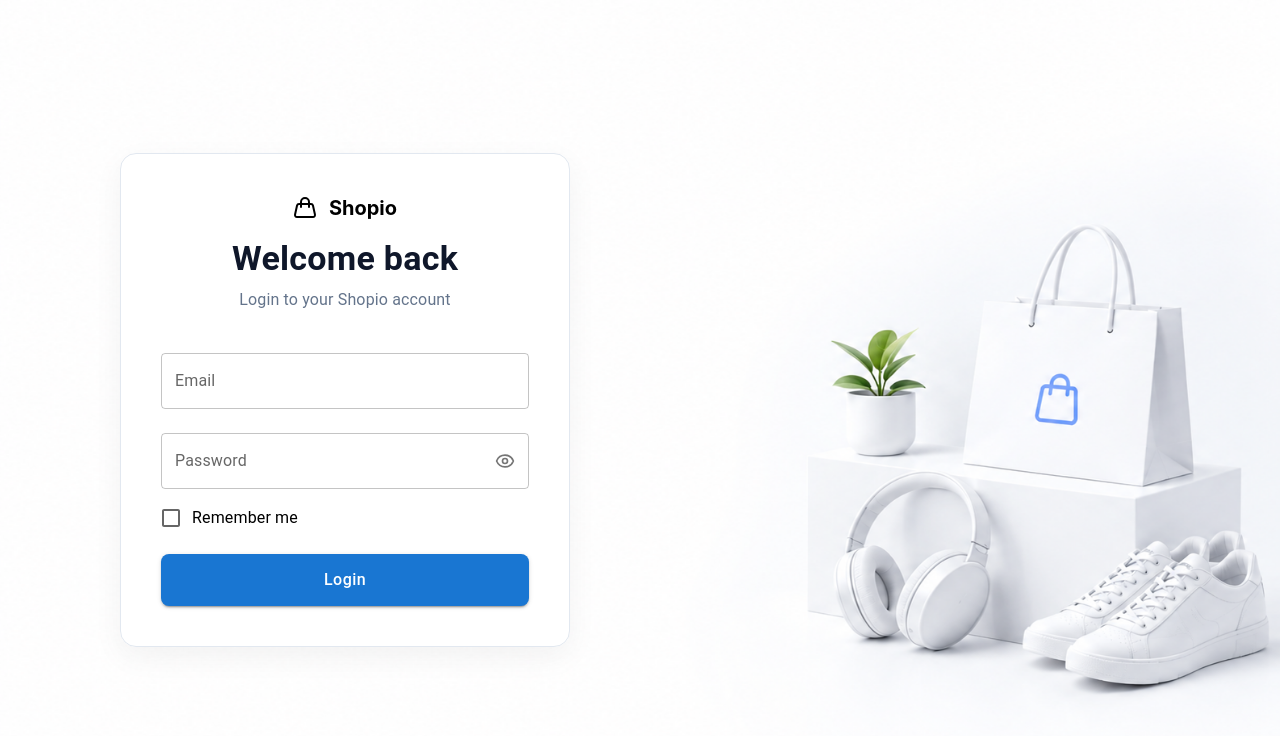
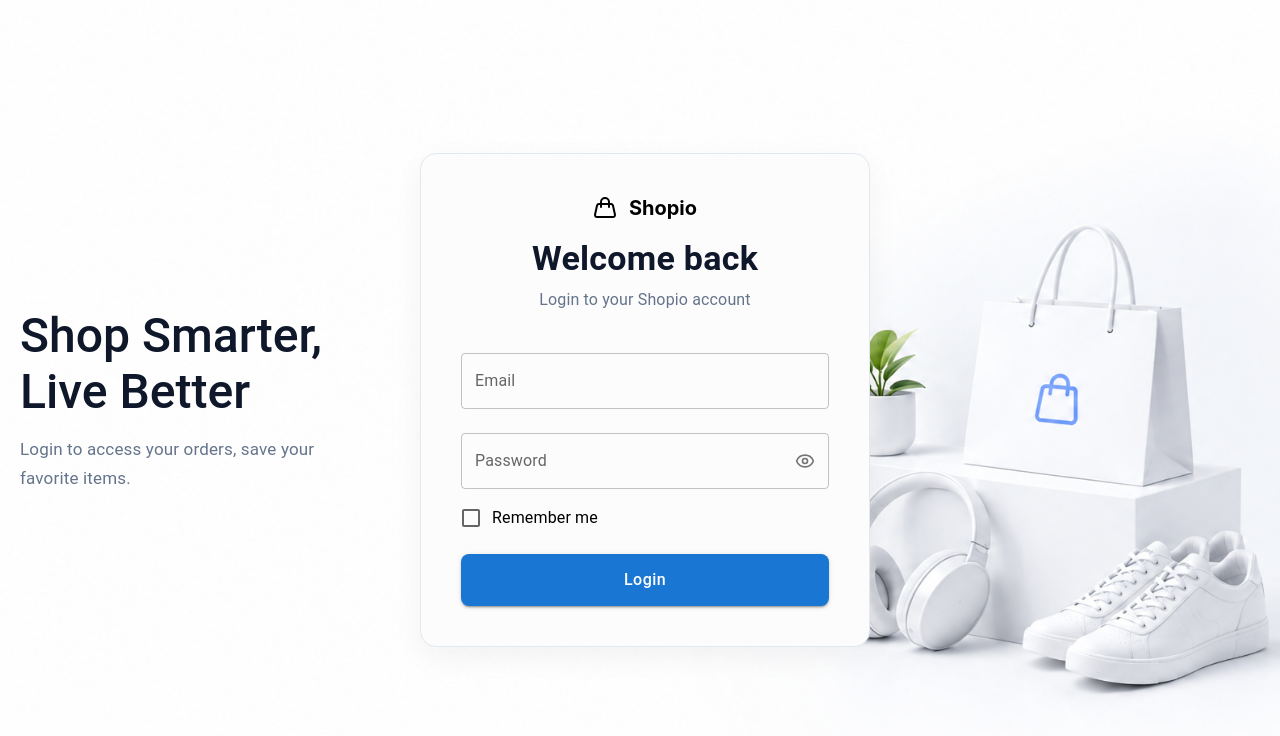
Before and after one commit to fatemeh-hn/proj-shopino, a React (Vite) app: page /login in a window 1280 px wide. Shown: the top 736 px of the page. Built offline with nearby package versions, Linux system fonts and the light colour scheme.

Commit message:
add transition to login form and card

```diff
--- a/src/components/card/Card.tsx
+++ b/src/components/card/Card.tsx
@@ -11,7 +11,7 @@ export function Card({ product}:Readonly<CardProps>) {
       : "text-green-500";
 
   return (
-    <div className="flex w-64 flex-col overflow-hidden rounded-xl border border-gray-200 bg-white">
+    <div className="flex w-64 flex-col overflow-hidden rounded-xl border border-gray-200 bg-white transition-transform duration-300 hover:scale-105">
       <Link to={`/product/${product.id}`}>
       <div className="relative flex h-52 items-center justify-center bg-gray-100 p-4">
         <img
--- a/src/pages/Home.tsx
+++ b/src/pages/Home.tsx
@@ -6,24 +6,14 @@ function Home() {
   const [search, setSearch] = useState("");
 
   return (
-    <div className="min-h-screen bg-gray-100 p-3">
+    <div className=" bg-gray-100 ">
       <main
         className="
-          mx-auto
-          min-h-[calc(100vh-24px)]
-          max-w-350
-          overflow-hidden
-          rounded-xl
-          border
-          border-gray-200
           bg-white
           shadow-sm
         "
       >
-        <Header
-          search={search}
-          setSearch={setSearch}
-        />
+        <Header search={search} setSearch={setSearch} />
 
         <CardState search={search} />
       </main>
--- a/src/pages/Login.tsx
+++ b/src/pages/Login.tsx
@@ -13,6 +13,7 @@ import { useState } from "react";
 
 function Login() {
   const [showPassword, setShowPassword] = useState(false);
+
   return (
     <div
       className="min-h-screen bg-cover bg-center bg-no-repeat"
@@ -23,27 +24,66 @@ function Login() {
           minHeight: "100vh",
           display: "flex",
           alignItems: "center",
-          justifyContent: "flex-start",
-          paddingLeft: "120px",
+          justifyContent: "start",
+          gap: "50px",
         }}
       >
+        {/* Text */}
+        <Box
+          sx={{
+            width: "350px",
+            marginLeft: "20px",
+          }}
+        >
+          <Typography
+            variant="h3"
+            sx={{
+              fontWeight: 500,
+              color: "#0f172a",
+              marginBottom: "15px",
+            }}
+          >
+            Shop Smarter,
+            <br />
+            Live Better
+          </Typography>
+
+          <Typography
+            sx={{
+              color: "#64748b",
+              fontSize: "17px",
+              lineHeight: 1.7,
+            }}
+          >
+            Login to access your orders, save your favorite items.
+          </Typography>
+        </Box>
+
         {/* Login Form */}
         <Box
           sx={{
             width: "450px",
-            backgroundColor: "rgba(255, 255, 255, 0.95)",
+            backgroundColor: "#FCFCFC",
             border: "1px solid #e2e8f0",
             borderRadius: "16px",
             padding: "40px",
+            boxShadow: "0 10px 30px rgba(0,0,0,0.05)",
+            transition: "all 0.3s ease",
 
-            boxShadow: "0 10px 30px rgba(0,0,0,0.05)",
+            "&:hover": {
+              transform: "scale(1.06)",
+              boxShadow: "0 15px 35px rgba(0,0,0,0.1)",
+            },
           }}
         >
-          <div className="flex shrink-0 items-center justify-center gap-3 mb-4">
+          {/* Logo */}
+          <div className="mb-4 flex shrink-0 items-center justify-center gap-3">
             <Handbag className="h-6 w-6" />
 
             <p className="text-xl font-bold text-black">Shopio</p>
           </div>
+
+          {/* Title */}
           <Typography
             variant="h4"
             sx={{
@@ -56,6 +96,7 @@ function Login() {
             Welcome back
           </Typography>
 
+          {/* Subtitle */}
           <Typography
             sx={{
               textAlign: "center",
@@ -66,8 +107,10 @@ function Login() {
             Login to your Shopio account
           </Typography>
 
+          {/* Email */}
           <TextField fullWidth label="Email" type="email" margin="normal" />
 
+          {/* Password */}
           <TextField
             fullWidth
             label="Password"
@@ -89,8 +132,10 @@ function Login() {
             }}
           />
 
+          {/* Remember me */}
           <FormControlLabel control={<Checkbox />} label="Remember me" />
 
+          {/* Login Button */}
           <Button
             fullWidth
             variant="contained"
--- a/src/pages/ProductDetails.tsx
+++ b/src/pages/ProductDetails.tsx
@@ -70,7 +70,9 @@ function ProductDetails() {
 
   return (
     <div>
-      <Header />
+      <div>
+        <p>bcNCL</p>
+      </div>
       <div className="flex">
         <div className="w-[30%] h-[30%] bg-gray-100 m-5 rounded-2xl border border-gray-200">
           <img src={product.images[0]} alt={product.title} />
```
